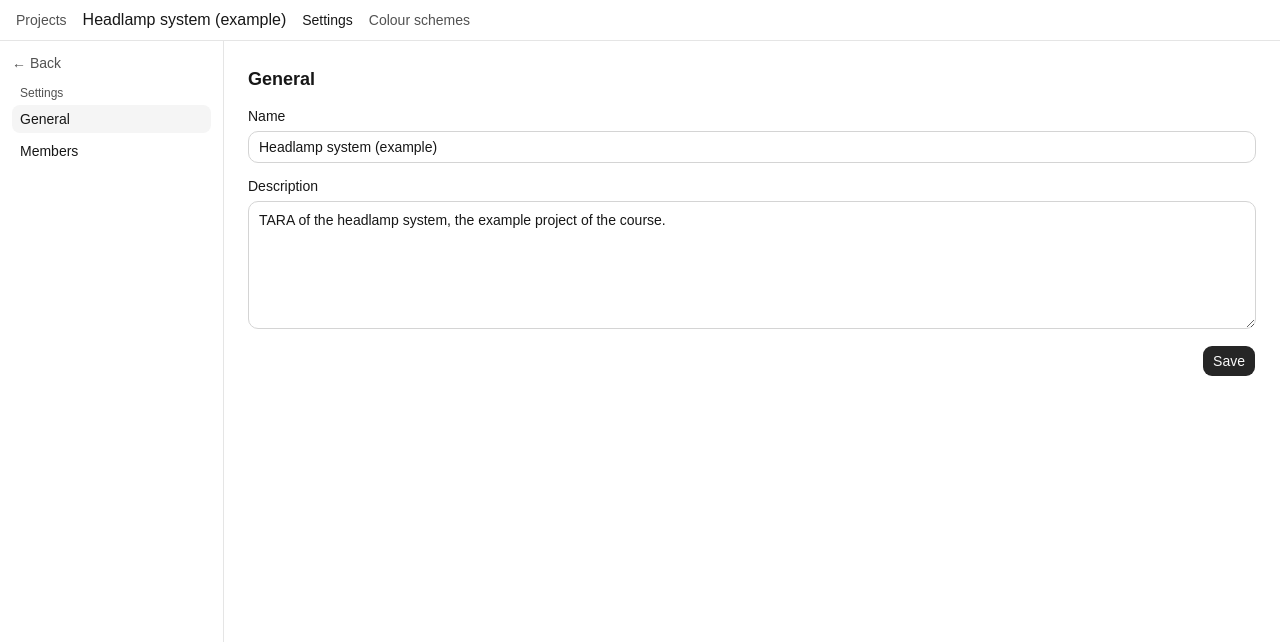
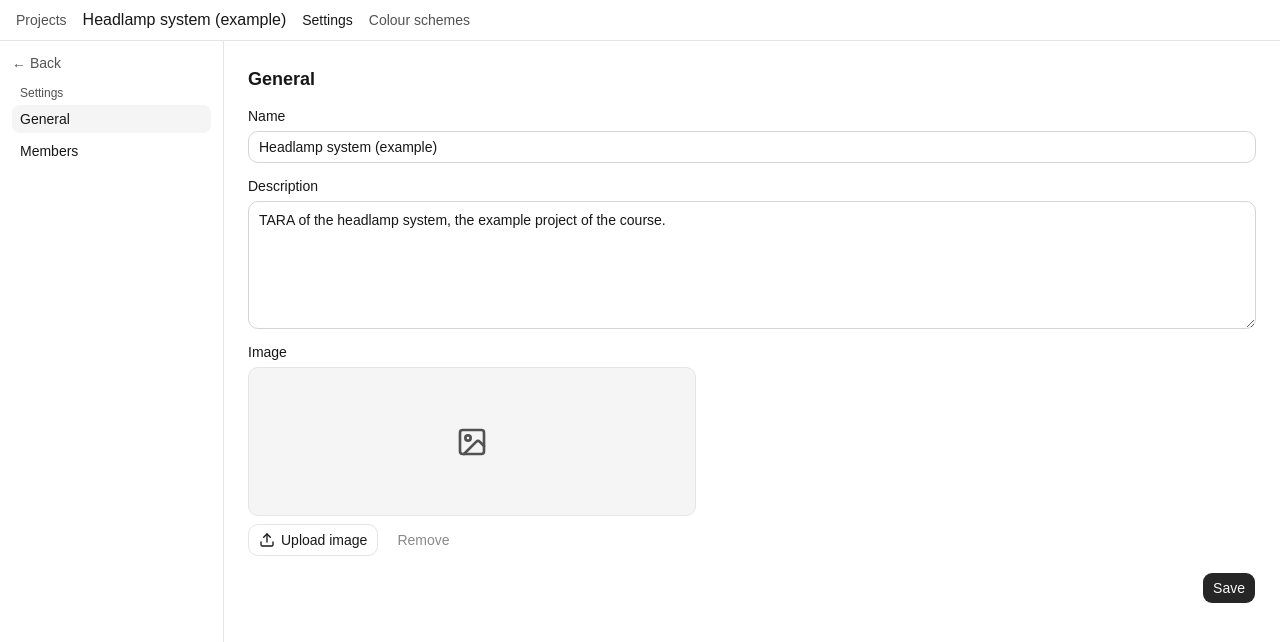
Before and after one commit to thi-taramisu/taramisu, a React (Vite) app in the folder frontend/: page /projects/headlamp/settings in a window 1280 px wide. Shown: the top 642 px of the page. Built offline with nearby package versions, Linux system fonts and the light colour scheme.

Commit message:
feat(frontend): add a project image upload to the general settings (#148)

```diff
--- /dev/null
+++ b/frontend/src/components/ui/aspect-ratio.tsx
@@ -0,0 +1,9 @@
+import { AspectRatio as AspectRatioPrimitive } from "radix-ui"
+
+function AspectRatio({
+  ...props
+}: React.ComponentProps<typeof AspectRatioPrimitive.Root>) {
+  return <AspectRatioPrimitive.Root data-slot="aspect-ratio" {...props} />
+}
+
+export { AspectRatio }
--- a/frontend/src/features/project-settings/GeneralSettings.tsx
+++ b/frontend/src/features/project-settings/GeneralSettings.tsx
@@ -4,6 +4,7 @@ import { Input } from '@/components/ui/input'
 import { Label } from '@/components/ui/label'
 import { Textarea } from '@/components/ui/textarea'
 import { headlampDetails } from './headlampSettings'
+import { ProjectImageInput } from './ProjectImageInput'
 
 function handleSubmit(event: FormEvent<HTMLFormElement>) {
   event.preventDefault()
@@ -22,6 +23,7 @@ export function GeneralSettings() {
         <Label htmlFor="project-description">Description</Label>
         <Textarea id="project-description" name="description" defaultValue={headlampDetails.description} className="min-h-32" />
       </div>
+      <ProjectImageInput defaultValue={headlampDetails.image} />
       <div className="flex justify-end">
         <Button type="submit">Save</Button>
       </div>
--- /dev/null
+++ b/frontend/src/features/project-settings/ProjectImageInput.tsx
@@ -0,0 +1,78 @@
+import { type ChangeEvent, useEffect, useRef, useState } from 'react'
+import { ImageIcon, Upload } from 'lucide-react'
+import { AspectRatio } from '@/components/ui/aspect-ratio'
+import { Button } from '@/components/ui/button'
+import { Label } from '@/components/ui/label'
+import { IMAGE_TYPES } from './headlampSettings'
+
+/** File input for the project image with a local preview; the file is not uploaded yet. */
+export function ProjectImageInput({ defaultValue }: { defaultValue: string | null }) {
+  const inputRef = useRef<HTMLInputElement>(null)
+  const [preview, setPreview] = useState(defaultValue)
+  const [invalidType, setInvalidType] = useState(false)
+
+  // Object URLs keep the file in memory until they are revoked.
+  useEffect(() => {
+    if (!preview?.startsWith('blob:')) return
+    return () => URL.revokeObjectURL(preview)
+  }, [preview])
+
+  function handleChange(event: ChangeEvent<HTMLInputElement>) {
+    const file = event.target.files?.[0]
+    // `accept` only filters the file picker, other files can still be chosen.
+    if (file && !IMAGE_TYPES.includes(file.type)) {
+      event.target.value = ''
+      setInvalidType(true)
+      setPreview(defaultValue)
+      return
+    }
+    setInvalidType(false)
+    setPreview(file ? URL.createObjectURL(file) : defaultValue)
+  }
+
+  function remove() {
+    if (inputRef.current) inputRef.current.value = ''
+    setInvalidType(false)
+    setPreview(null)
+  }
+
+  return (
+    <div className="grid gap-2">
+      <Label htmlFor="project-image">Image</Label>
+      <div className="w-full max-w-md">
+        <AspectRatio ratio={3 / 1} className="flex items-center justify-center overflow-hidden rounded-lg border bg-muted">
+          {preview ? (
+            <img src={preview} alt="Preview" className="size-full object-cover" />
+          ) : (
+            <ImageIcon aria-hidden="true" className="size-8 text-muted-foreground" />
+          )}
+        </AspectRatio>
+      </div>
+      {/* The native file input shows its own text in the browser language, so our buttons replace it. */}
+      <input
+        ref={inputRef}
+        id="project-image"
+        name="image"
+        type="file"
+        accept={IMAGE_TYPES.join(',')}
+        onChange={handleChange}
+        tabIndex={-1}
+        className="sr-only"
+      />
+      <div className="flex gap-2">
+        <Button type="button" variant="outline" onClick={() => inputRef.current?.click()}>
+          <Upload aria-hidden="true" />
+          Upload image
+        </Button>
+        <Button type="button" variant="ghost" disabled={!preview} onClick={remove}>
+          Remove
+        </Button>
+      </div>
+      {invalidType && (
+        <p role="alert" className="text-sm text-destructive">
+          Only PNG, JPEG and WebP images are supported.
+        </p>
+      )}
+    </div>
+  )
+}
--- a/frontend/src/features/project-settings/headlampSettings.ts
+++ b/frontend/src/features/project-settings/headlampSettings.ts
@@ -24,11 +24,17 @@ export interface Member {
 export interface ProjectDetails {
   name: string
   description: string
+  /** URL of the project image, null if the project has none. */
+  image: string | null
 }
+
+/** Image types the project image upload accepts. */
+export const IMAGE_TYPES = ['image/png', 'image/jpeg', 'image/webp']
 
 export const headlampDetails: ProjectDetails = {
   name: exampleProject.name,
   description: 'TARA of the headlamp system, the example project of the course.',
+  image: null,
 }
 
 export const headlampMembers: Member[] = [
--- a/frontend/src/test/setup.ts
+++ b/frontend/src/test/setup.ts
@@ -20,3 +20,7 @@ class DOMMatrixReadOnlyMock {
   }
 }
 globalThis.DOMMatrixReadOnly = DOMMatrixReadOnlyMock as unknown as typeof DOMMatrixReadOnly
+
+// Object URLs for file previews, which jsdom does not implement. Tests spy on these for return values.
+URL.createObjectURL = () => ''
+URL.revokeObjectURL = () => {}
```
Also changed, not shown: 1 other file (tests, documents, lock files or other folders).
